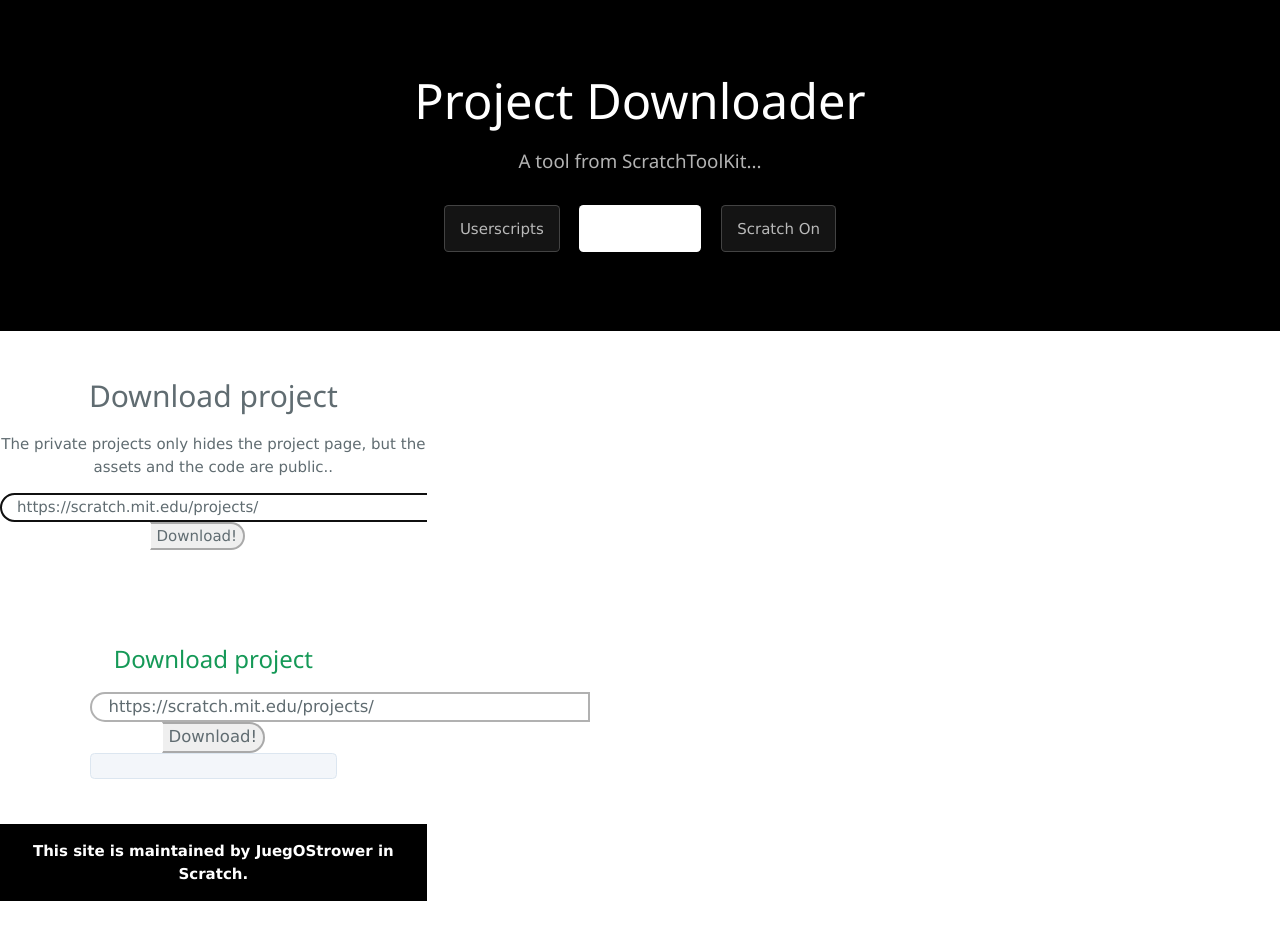
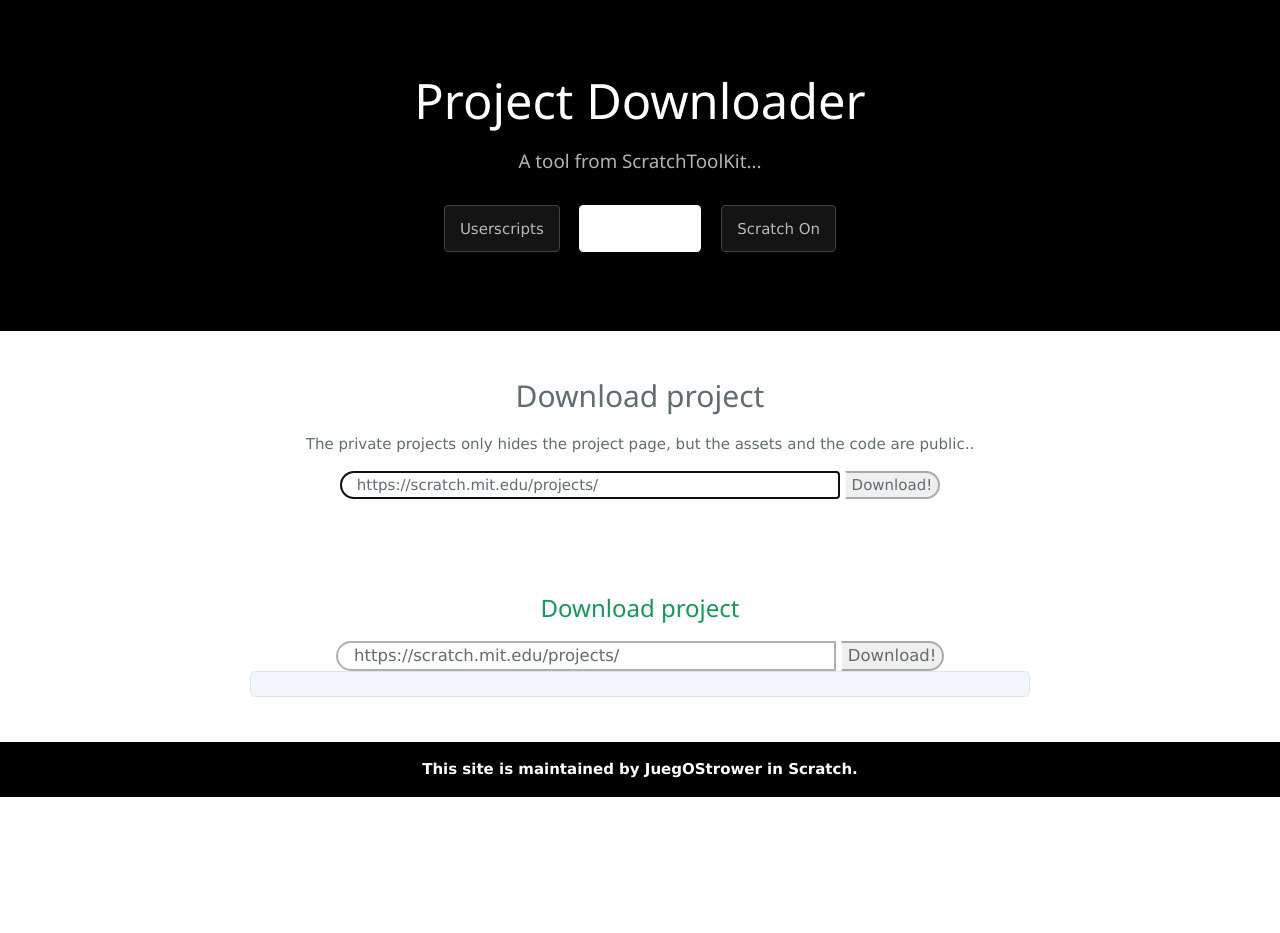
Before and after one commit to JuegOStrower/juegostrower.github.io, a Jekyll site: the page downloader/index.html, which Jekyll copies as it is, in a window 1280 px wide. Built offline with Jekyll 4.4.1, drawn with Linux system fonts in a browser that asks for light colours; nearby versions of some CDN libraries; after the commit the page ends 911 px from its top, so only the background shows below that.

Commit message:
Update index.html

```diff
--- a/downloader/index.html
+++ b/downloader/index.html
@@ -27,13 +27,13 @@
       <h1 class="project-name">Project Downloader</h1>
 		<h2 class="project-tagline">A tool from <a href="/">ScratchToolKit...</a></h2>
       <a href="userscripts" class="btn">Userscripts</a>
-      <a style="background-color:white;font-color:black;" href="downloader" class="btn">Downloader</a>
+      <a style="background-color:white;text-color:black;" href="downloader" class="btn">Downloader</a>
       <a href="scratchon" class="btn">Scratch On</a>
     </section>
 
 
 
-<div class="w3-third w3-highway-blue w3-center" style="min-height:580px" id="work">
+<div class="w3-highway-blue w3-center" style="min-height:580px" id="work">
     <div class="w3-padding-32">
       <h2>Download project</h2>
       <p>The private projects only hides the project page, but the assets and the code are public..</p>
```
